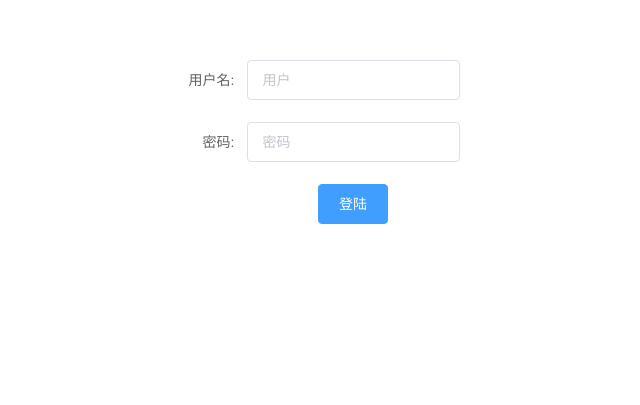
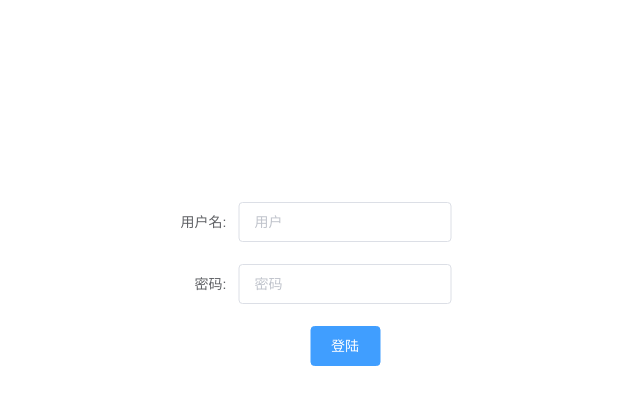
Before and after one commit to wanxiuhua5201314/vueCli3Project, a Vue app: page /mainPage in a window 1280 px wide. Shown: the part 105-510 px from the top of the page, without its empty margins (335-975 px from the left). Built offline with nearby package versions, Linux system fonts and the light colour scheme.

Commit message:
优化登陆页的样式

```diff
--- a/src/App.vue
+++ b/src/App.vue
@@ -30,11 +30,11 @@ export default {
   -moz-osx-font-smoothing: grayscale;
   text-align: center;
   color: #2c3e50;
-  height: 500px;
+  height: 100%;
   width: 100%;
-  display: flex;
+  /* display: flex;
   justify-content: center;
-  align-items: center
+  align-items: center */
 }
 html,body{
   width:100%;
--- a/src/components/loginPage.vue
+++ b/src/components/loginPage.vue
@@ -1,5 +1,6 @@
 <template>
   <div class="hello">
+    <div class="login-form">
   <el-form :model="formData" label-width="80px">
   <el-form-item label="用户名:">
     <el-input v-model="formData.userName" placeholder="用户"></el-input>
@@ -11,6 +12,7 @@
     <el-button type="primary" @click="onSubmit">登陆</el-button>
   </el-form-item>
 </el-form>
+    </div>
   </div>
 </template>
 
@@ -37,10 +39,16 @@ export default {
 }
 </script>
 
-<style scoped>
+<style lang="scss" scoped>
 .hello{
-  /* width:40px;
-  height:40px; */
+   width:100%;
+   height:100%;
+   .login-form{
+     position:absolute;
+     top:50%;
+     left:50%;
+     transform: translate(-50%,-50%)
+   }
 }
 
 </style>
```
